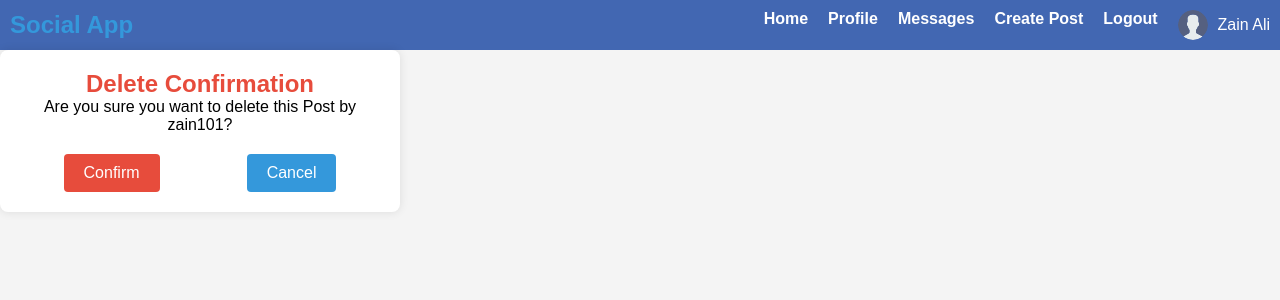
After one commit to ZainAli121/Django-Social-Media, a Django app: page /delete-post/4/ in a window 1280 px wide. The commit adds this page. Shown: the top 300 px of the page. Run offline with Django 4.2, Linux system fonts and the light colour scheme; a user stored in the database is signed in; data comes from the database, SQL or seed files in the repository; both versions use the stored data as it was after the commit.

Commit message:
Post CRUD

```diff
--- a/ConnectHub/socialapp/models.py
+++ b/ConnectHub/socialapp/models.py
@@ -19,7 +19,7 @@ class Post(models.Model):
     tag = models.OneToOneField('Tag', on_delete=models.CASCADE)
     updated = models.DateTimeField(auto_now=True)
     created = models.DateTimeField(auto_now_add=True)
-    image = models.ImageField(null=True,blank=True,default="default.jpg")
+    image = models.ImageField(null=True, blank=True, default="default.jpg")
 
     def __str__(self):
         return f"Post by {self.owner.username}"
--- /dev/null
+++ b/ConnectHub/socialapp/templates/socialapp/delete.html
@@ -0,0 +1,67 @@
+{% extends "main.html" %}
+
+{% block content %}
+
+<style>
+    .delete-container {
+        background-color: #ffffff;
+        border-radius: 8px;
+        box-shadow: 0 0 10px rgba(0, 0, 0, 0.1);
+        overflow: hidden;
+        max-width: 400px;
+        width: 100%;
+        padding: 20px;
+        box-sizing: border-box;
+        text-align: center;
+    }
+
+    h2 {
+        color: #e74c3c;
+    }
+
+    p {
+        margin-bottom: 20px;
+    }
+
+    .confirmation-buttons {
+        display: flex;
+        justify-content: space-around;
+    }
+
+    button {
+        padding: 10px 20px;
+        font-size: 16px;
+        cursor: pointer;
+        border: none;
+        border-radius: 4px;
+        transition: background-color 0.3s ease;
+    }
+
+    .confirm-button {
+        background-color: #e74c3c;
+        color: #fff;
+    }
+
+    .cancel-button {
+        background-color: #3498db;
+        color: #fff;
+    }
+
+    button:hover {
+        background-color: #2c3e50;
+    }
+</style>
+
+<div class="delete-container">
+    <form action="" method="post">
+        {% csrf_token %}
+        <h2>Delete Confirmation</h2>
+        <p>Are you sure you want to delete this {{obj}}?</p>
+        <div class="confirmation-buttons">
+            <button class="confirm-button">Confirm</button>
+            <a href="{% url 'home' %}"><button class="cancel-button">Cancel</button></a>
+        </div>
+    </form>
+</div>
+
+{% endblock content %}
--- a/ConnectHub/socialapp/urls.py
+++ b/ConnectHub/socialapp/urls.py
@@ -6,5 +6,8 @@ urlpatterns = [
     path('login/', views.loginUser, name='login'),
     path('register/', views.signupUser, name='signup'),
     path('logout/', views.logoutUser, name='logout'),
+    path('create-post/', views.createPost, name='create-Post'),
+    path('update-post/<str:pk>/', views.updatePost, name='update-Post'),
+    path('delete-post/<str:pk>/', views.deletePost, name='delete-Post'),
 
 ]
--- a/ConnectHub/socialapp/views.py
+++ b/ConnectHub/socialapp/views.py
@@ -3,6 +3,8 @@ from django.contrib.auth import authenticate, login, logout
 from .models import *
 from django.contrib import messages
 from .forms import *
+from django.contrib.auth.decorators import login_required
+from django.http import HttpResponse
 
 def home(request):
     posts = Post.objects.all()
@@ -46,3 +48,55 @@ def signupUser(request):
 
     context = {'form': form}
     return render(request, 'socialapp/register.html', context)
+
+@login_required(login_url='login')
+def createPost(request):
+    form = CreatePost()
+    tags = Tag.objects.all()
+
+    if request.method == 'POST':
+        # tag_name = request.POST.get('tag')
+        # tag, created = Tag.objects.get_or_create(name = tag_name)
+        # Post.objects.create(
+        #     owner = request.user,
+        #     tag = tag,
+        #     desc = request.POST.get('desc'),
+        #     image = request.POST.get('image')
+        # )
+        form = CreatePost(request.POST, request.FILES)
+        if form.is_valid():
+            post = form.save(commit=False)
+            post.owner = request.user
+            post.save()
+            return redirect('home')
+
+    context = {'form': form, 'tags': tags}
+    return render(request, 'socialapp/create-post.html', context)
+
+
+@login_required(login_url='login')
+def updatePost(request, pk):
+    post = Post.objects.get(id=pk)
+    tags = Tag.objects.all()
+
+    if request.user != post.owner:
+        return HttpResponse("You are not owner of this post!")
+
+    form = CreatePost(instance=post)
+
+    if request.method == 'POST':
+        form = CreatePost(request.POST, request.FILES, instance=post)
+        if form.is_valid():
+            form.save()
+            return redirect('home')
+
+    context = {'form': form ,'tags': tags}
+    return render(request, 'socialapp/create-post.html', context)
+
+@login_required(login_url='login')
+def deletePost(request, pk):
+    post = Post.objects.get(id=pk)
+    if request.method == 'POST':
+        post.delete()
+        return redirect('home')
+    return render(request, 'socialapp/delete.html', {'obj': post})
--- a/ConnectHub/static/css/main.css
+++ b/ConnectHub/static/css/main.css
@@ -155,3 +155,12 @@ a:hover {
 .form-footer a:hover {
     text-decoration: underline;
 }
+/* =========================================== */
+
+
+.owner-avatar {
+width: 40px; /* Adjust the width to your preference */
+height: 40px; /* Adjust the height to your preference */
+border-radius: 50%;
+margin-right: 10px; /* Adjust the margin as needed */
+}
--- a/ConnectHub/templates/navbar.html
+++ b/ConnectHub/templates/navbar.html
@@ -1,11 +1,12 @@
 {% load static %}
 
 <div class="navbar">
-    <div class="navbar-logo">Social App</div>
+    <a href="{% url 'home' %}"><div class="navbar-logo">Social App</div></a>
     <div class="navbar-links">
         <a href="{% url 'home' %}" class="navbar-link">Home</a>
         <a href="#" class="navbar-link">Profile</a>
         <a href="#" class="navbar-link">Messages</a>
+        <a href="{% url 'create-Post' %}" class="navbar-link">Create Post</a>
         {% if request.user.is_authenticated %}
         <a href="{% url 'logout' %}" class="navbar-link">Logout</a>
         {% else %}
```
Also changed, not shown: ConnectHub/socialapp/forms.py (+7 -0 lines), ConnectHub/socialapp/templates/socialapp/create-post.html (added, +23 -0 lines), ConnectHub/socialapp/templates/socialapp/home.html (+12 -1 lines), ConnectHub/db.sqlite3, ConnectHub/static/images/20230111_184922222225.jpg (added), ConnectHub/static/images/WhatsApp_Image_2023-05-04_at_18.30.53.jpg (added).
